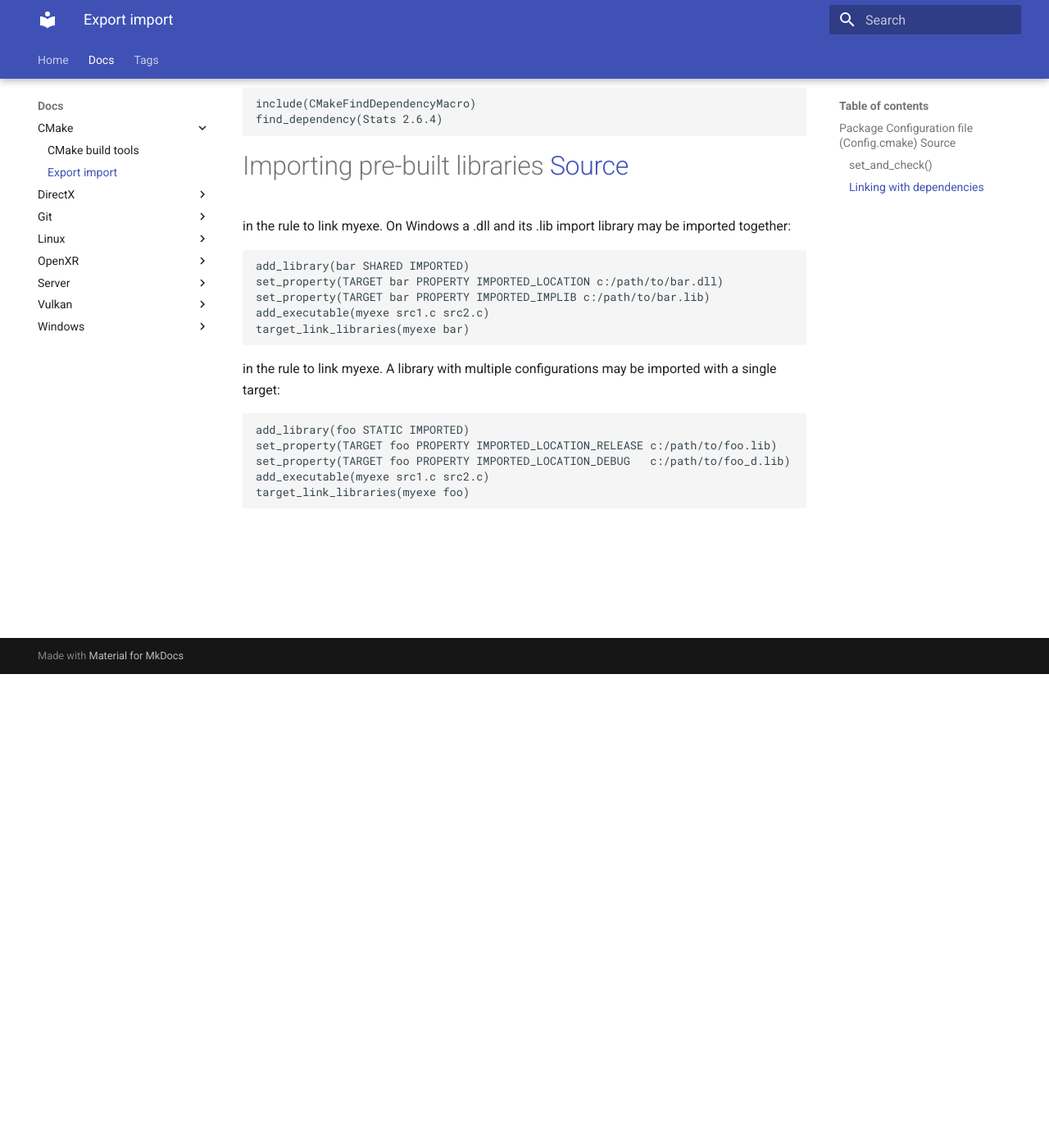
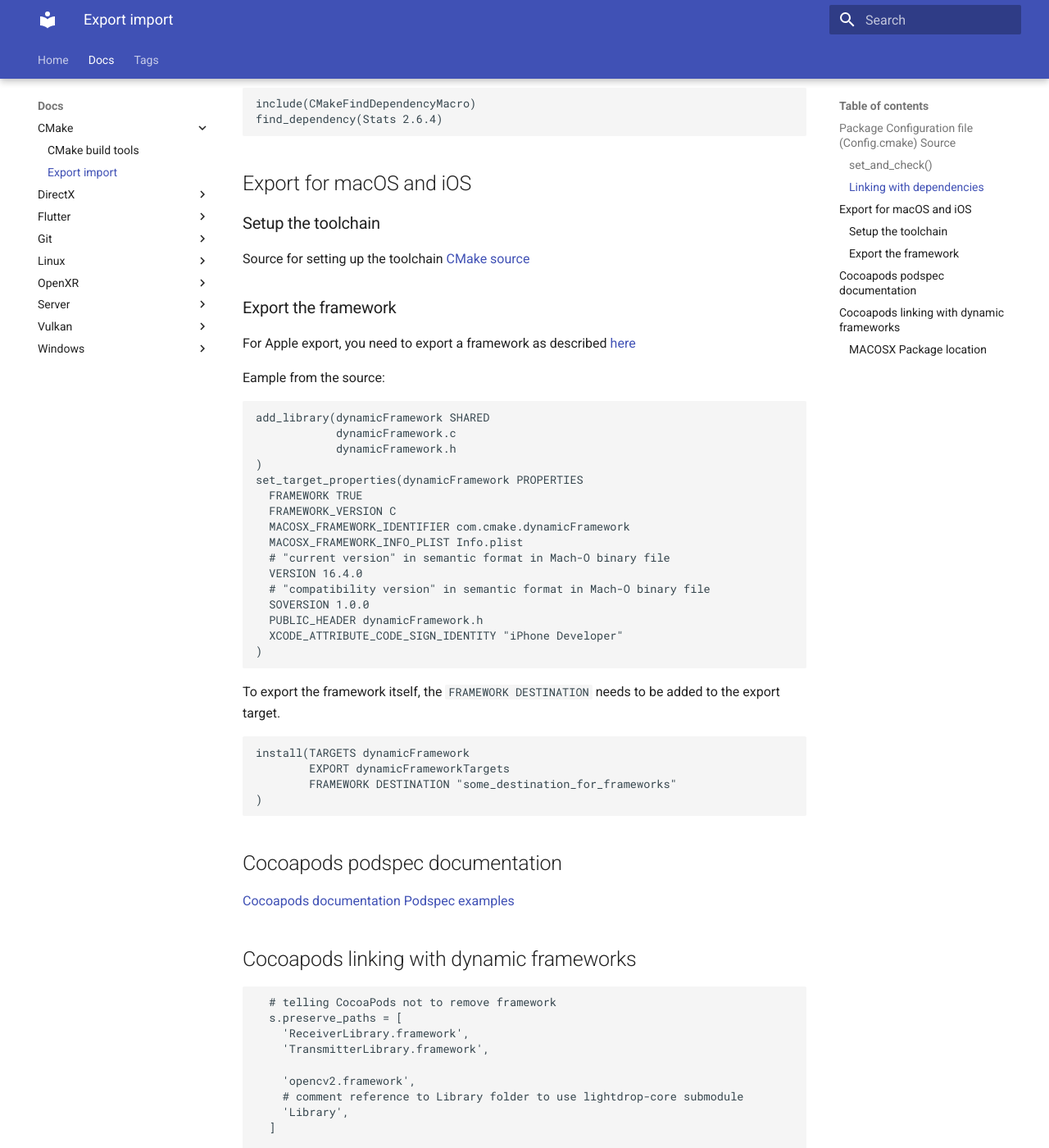
Before and after one commit to JoeyAnthony/docs, an MkDocs documentation site: the page built from docs/workspace/CMake/export_import.md, in a window 1280 px wide and 1400 px high, scrolled down 578 px. Shown: the whole window at 82% size. Built offline with MkDocs 1.6.1 and Material for MkDocs 9.7.7, drawn with Linux system fonts in a browser that asks for light colours; some of the changed text lies outside the part shown.

Commit message:
Save docs temporarily

````diff
--- a/docs/workspace/CMake/export_import.md
+++ b/docs/workspace/CMake/export_import.md
@@ -24,6 +24,86 @@ include(CMakeFindDependencyMacro)
 find_dependency(Stats 2.6.4)
 ```
 
+## Export for macOS and iOS
+### Setup the toolchain
+Source for setting up the toolchain [CMake source](https://cmake.org/cmake/help/latest/manual/cmake-toolchains.7.html#cross-compiling-for-ios-tvos-or-watchos)
+
+### Export the framework
+For Apple export, you need to export a framework as described [here](https://cmake.org/cmake/help/latest/prop_tgt/FRAMEWORK.html)
+
+Eample from the source:
+```cmake
+add_library(dynamicFramework SHARED
+            dynamicFramework.c
+            dynamicFramework.h
+)
+set_target_properties(dynamicFramework PROPERTIES
+  FRAMEWORK TRUE
+  FRAMEWORK_VERSION C
+  MACOSX_FRAMEWORK_IDENTIFIER com.cmake.dynamicFramework
+  MACOSX_FRAMEWORK_INFO_PLIST Info.plist
+  # "current version" in semantic format in Mach-O binary file
+  VERSION 16.4.0
+  # "compatibility version" in semantic format in Mach-O binary file
+  SOVERSION 1.0.0
+  PUBLIC_HEADER dynamicFramework.h
+  XCODE_ATTRIBUTE_CODE_SIGN_IDENTITY "iPhone Developer"
+)
+```
+
+To export the framework itself, the `FRAMEWORK DESTINATION` needs to be added to the export target.
+
+```cmake
+install(TARGETS dynamicFramework
+        EXPORT dynamicFrameworkTargets
+        FRAMEWORK DESTINATION "some_destination_for_frameworks"
+)
+```
+
+## Cocoapods podspec documentation
+[Cocoapods documentation](https://guides.cocoapods.org/syntax/podspec.html#group_build_settings)
+[Podspec examples](https://github.com/tom-xy/PodspecExample)
+
+## Cocoapods linking with dynamic frameworks
+```podspec
+  # telling CocoaPods not to remove framework
+  s.preserve_paths = [
+    'ReceiverLibrary.framework',
+    'TransmitterLibrary.framework',
+
+    'opencv2.framework',
+    # comment reference to Library folder to use lightdrop-core submodule
+    'Library',
+  ]
+
+  # telling linker to include opencv2 framework and configure the headers search paths
+  s.xcconfig = {
+    'HEADER_SEARCH_PATHS' => [
+        '${PODS_TARGET_SRCROOT}/ReceiverLibrary.framework/Headers',
+        '${PODS_TARGET_SRCROOT}/TransmitterLibrary.framework/Headers',
+    ],
+    'FRAMEWORK_SEARCH_PATHS' => [
+        '/Library/Frameworks',
+    ],
+    'OTHER_LDFLAGS' => '-framework ReceiverLibrary -framework TransmitterLibrary -framework opencv2',
+    'CLANG_CXX_LANGUAGE_STANDARD' => 'c++20',
+  }
+
+  # including OpenCV framework
+  s.vendored_frameworks = [
+    'ReceiverLibrary.framework',
+    'TransmitterLibrary.framework',
+
+    'opencv2.framework',
+    'opencv2.xcframework',
+  ]
+```
+
+### MACOSX Package location
+[cmake source](https://cmake.org/cmake/help/latest/prop_sf/MACOSX_PACKAGE_LOCATION.html)
+
+
+
 # Importing pre-built libraries [Source](https://gitlab.kitware.com/cmake/community/-/wikis/doc/tutorials/Exporting-and-Importing-Targets)
 
 in the rule to link myexe. On Windows a .dll and its .lib import
````
Also changed, not shown: docs/about.md (+0 -2 lines), docs/workspace/Flutter/flutter.md (added, +16 -0 lines).
